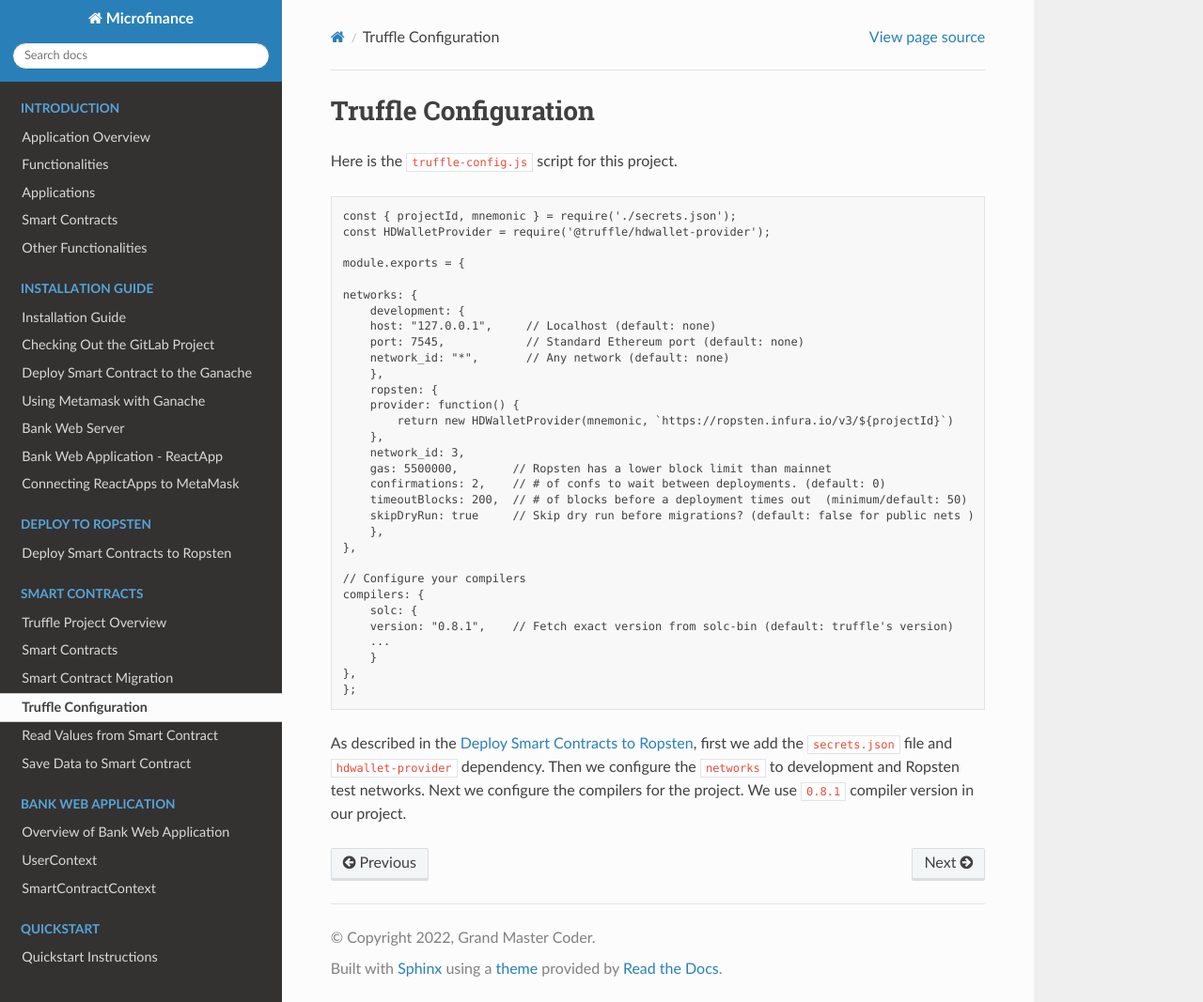
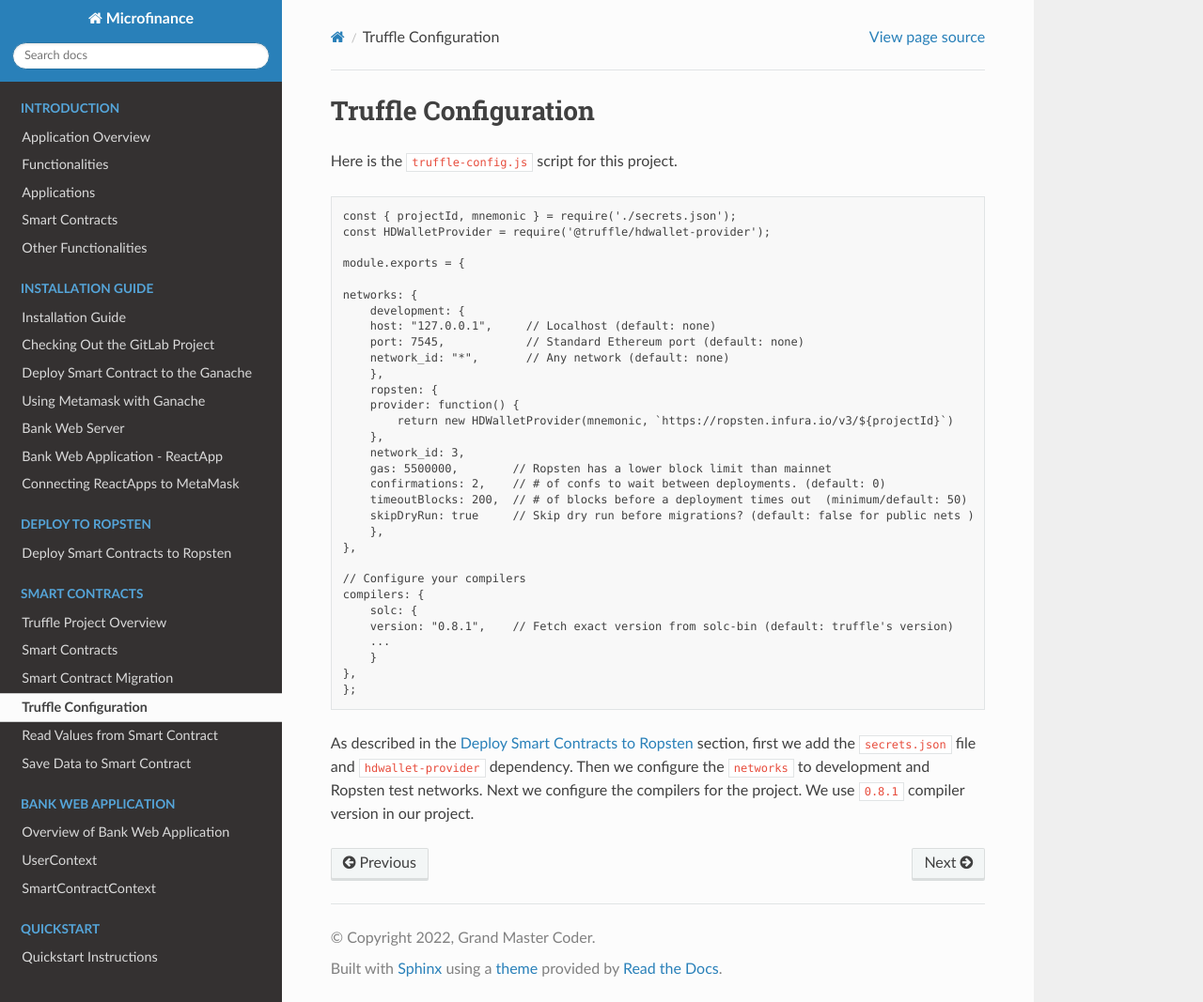
Before and after one commit to NivedithaKarthikeyan/LandregistryApp, a Sphinx documentation site: the page built from docs/source/blockchain/truffleConfig.rst, in a window 1280 px wide and 1067 px high. Shown: the whole window at 94% size. Built offline with Sphinx 7.4.7 and the Read the Docs theme 2.0.0, drawn with Linux system fonts in a browser that asks for light colours.

Commit message:
Update docs/source/blockchain/truffleConfig.rst, docs/source/blockchain/readFromSmartContract.rst

```diff
--- a/docs/source/blockchain/readFromSmartContract.rst
+++ b/docs/source/blockchain/readFromSmartContract.rst
@@ -51,12 +51,12 @@
 The sequence diagram for get token balance for a user.
 
 .. image:: ../images/view_balance.png
-  :width: 500
+  :width: 400
 
 The *getBalance* function fetches the account balance from *MicroTokenContract* smart contract. ::
 
     const getBalance = async () => {
-		try {
+	    try {
 			const accounts = await window.ethereum.enable();
 			const response = await MicroTokenContract.methods.balanceOf(accounts[0]).call();
 			setBalance(response);
--- a/docs/source/blockchain/truffleConfig.rst
+++ b/docs/source/blockchain/truffleConfig.rst
@@ -35,6 +35,6 @@
     },
     };
 
-As described in the :ref:`deploy-to-ropsten`, first we add the ``secrets.json`` file and ``hdwallet-provider`` dependency.
+As described in the :ref:`deploy-to-ropsten` section, first we add the ``secrets.json`` file and ``hdwallet-provider`` dependency.
 Then we configure the ``networks`` to development and Ropsten test networks.
 Next we configure the compilers for the project. We use ``0.8.1`` compiler version in our project.
```
